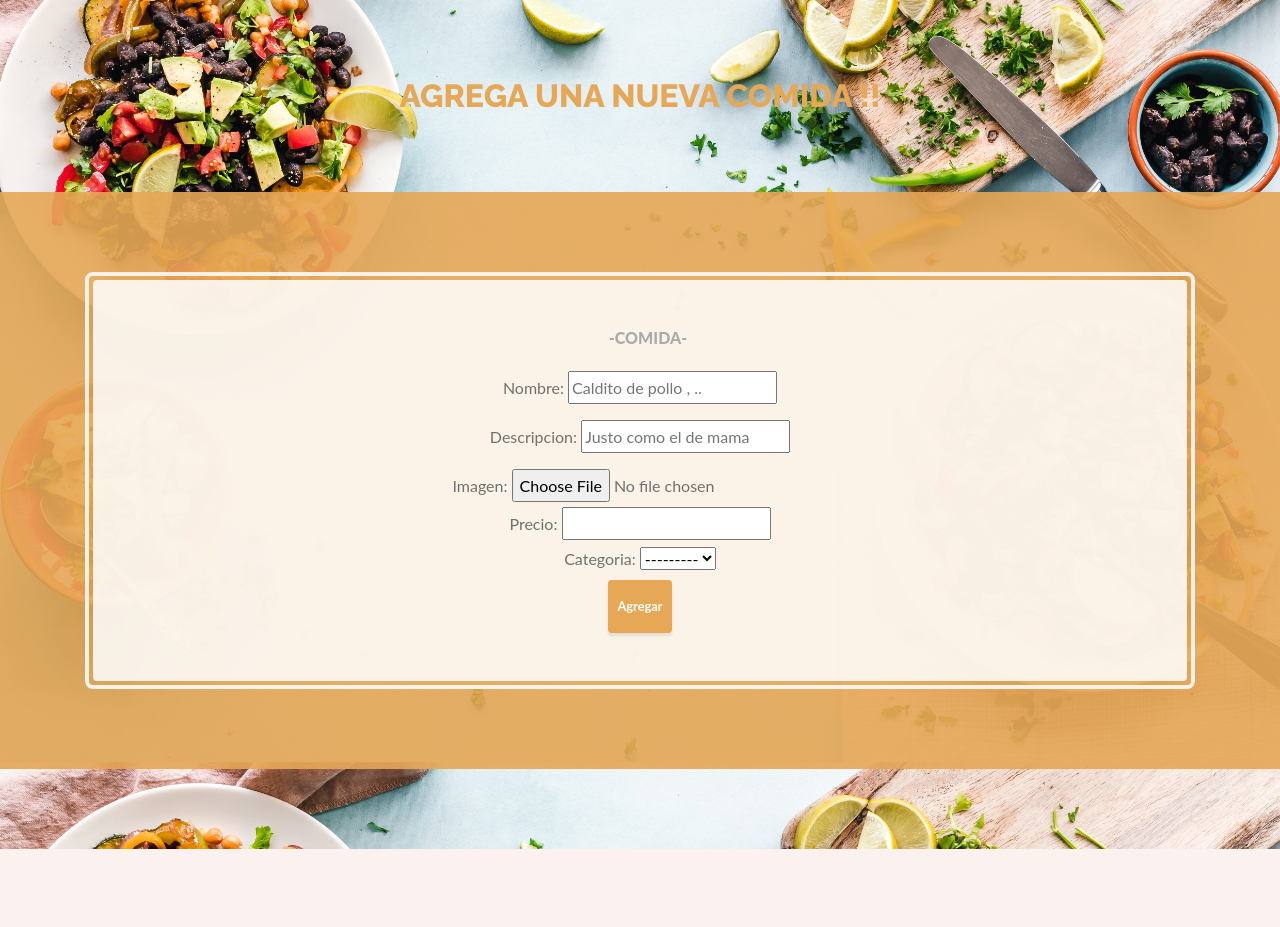
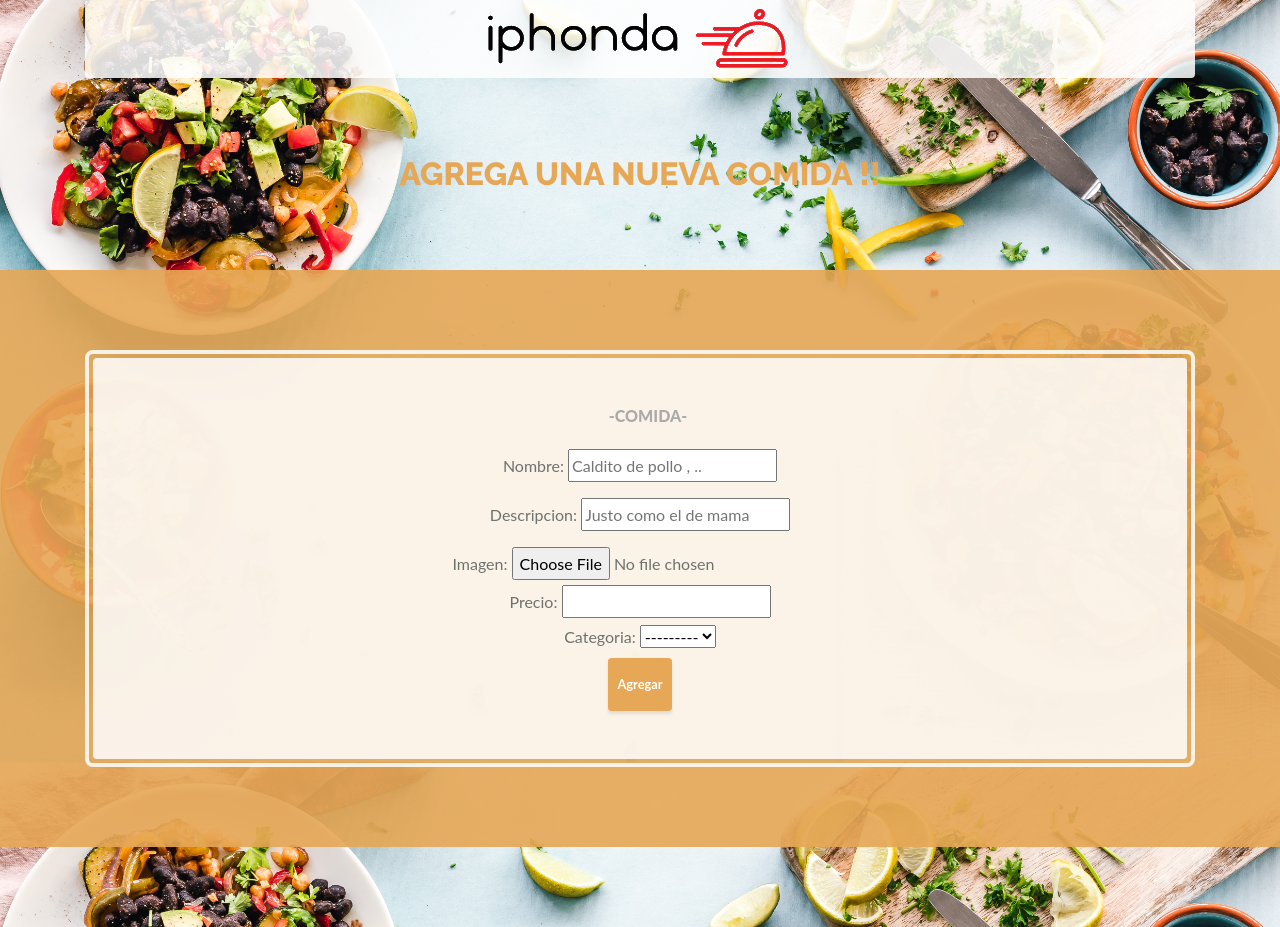
Before and after one commit to DanyLugs/Exception-al-Coders, a Django app: page /comida/agregar-comida/ in a window 1280 px wide. Shown: the part 91-1018 px from the top of the page. Before the commit the page ends 940 px from the top, so only its background shows below. Run offline with Django 3.2, Linux system fonts and the light colour scheme; data that the repository does not hold is empty; some libraries are stand-ins or nearby versions.

Commit message:
Agregando el Logo

```diff
--- a/Iphonda/templates/base.html
+++ b/Iphonda/templates/base.html
@@ -28,6 +28,13 @@
     <!-- Navegación -->
     {% include 'navbar.html' %}
 
+
+      <div class="container">
+        <div class="bg-faded rounded">
+          <center><img class="img-fluid rounded about-heading-img text-center" alt="" src="{% static '/img/imagen.png' %}"><center>
+        </div>
+      </div>
+
     <!-- Encabezado -->
     {% block header %}{% endblock %}
 
--- a/requierements.txt
+++ b/requierements.txt
@@ -17,3 +17,4 @@ sqlparse==0.3.0
 toml==0.10.0
 typed-ast==1.4.1
 typing-extensions==3.7.4.1
+django_extensions
```
Also changed, not shown: Iphonda/static/img/imagen.png (added).
